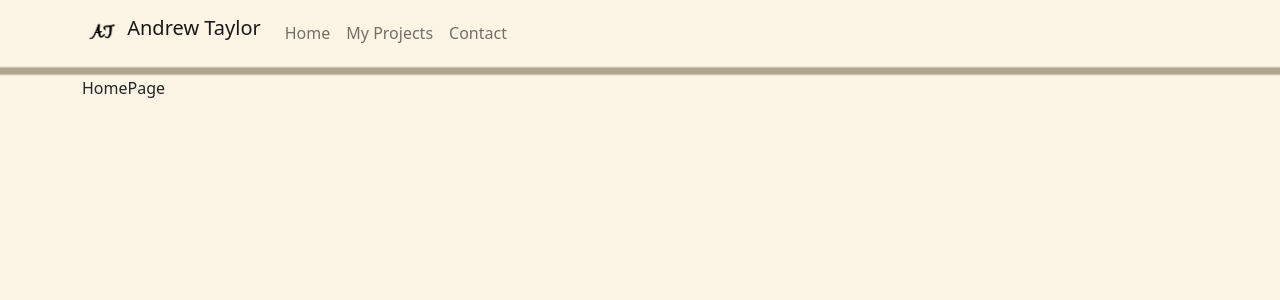
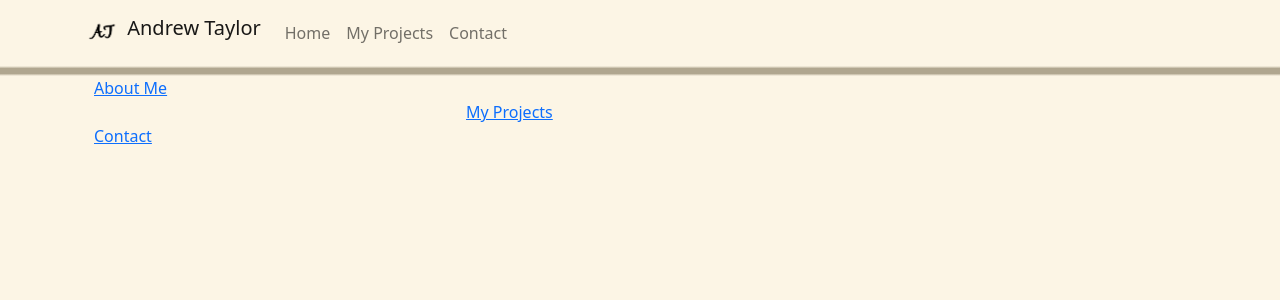
Before and after one commit to drewjtaylor/portfolio-react, a React (Create React App) app: page / in a window 1280 px wide. Shown: the top 300 px of the page. Built offline with nearby package versions, Linux system fonts and the light colour scheme.

Commit message:
Grabbed Google fonts for home pag

```diff
--- a/public/index.html
+++ b/public/index.html
@@ -10,6 +10,12 @@
       content="Web site created using create-react-app"
     />
     <link rel="apple-touch-icon" href="%PUBLIC_URL%/logo192.png" />
+
+    <!-- Google fonts -->
+    <link rel="preconnect" href="https://fonts.googleapis.com">
+    <link rel="preconnect" href="https://fonts.gstatic.com" crossorigin>
+    <link href="https://fonts.googleapis.com/css2?family=Carter+One&family=Comfortaa&family=Dancing+Script&display=swap" rel="stylesheet">
+
     <!--
       manifest.json provides metadata used when your web app is installed on a
       user's mobile device or desktop. See https://developers.google.com/web/fundamentals/web-app-manifest/
--- /dev/null
+++ b/src/Fonts.css
@@ -0,0 +1,21 @@
+/* Available font families from Google Fonts:
+font-family: 'Carter One', cursive;
+font-family: 'Comfortaa', cursive;
+font-family: 'Dancing Script', cursive;
+*/
+
+.font-carter-one {
+    font-family: 'Carter One', cursive;
+    font-size: 1.75em;
+
+}
+
+.font-comfortaa {
+    font-family: 'Comfortaa', cursive;
+    font-size: 1.75em;
+}
+
+.font-dancing-script {
+    font-family: 'Dancing Script', cursive;
+    font-size: 2em;
+}
--- a/src/pages/HomePage.js
+++ b/src/pages/HomePage.js
@@ -1,8 +1,22 @@
-import React from 'react'
+import React from 'react';
+import { Link } from 'react-router-dom';
+import Col from 'react-bootstrap/Col';
+import Container from 'react-bootstrap/Container';
+import Row from 'react-bootstrap/Row';
 
 const HomePage = () => {
-  return (
-    <div>HomePage</div>
+  return ( <Container>
+        <Row>
+            <Col xs={4}><Link to='about'><div className="splash-links font-carter-one">About Me</div></Link></Col>
+        </Row>
+        <Row>
+            <Col xs={4}></Col>
+            <Col><Link to='projects'><div className="splash-links font-comfortaa">My Projects</div></Link></Col>
+        </Row>
+        <Row>
+            <Col xs={4}><Link to='contact'><div className="splash-links font-dancing-script">Contact</div></Link></Col>
+        </Row>
+    </Container>
   )
 }
 
```
